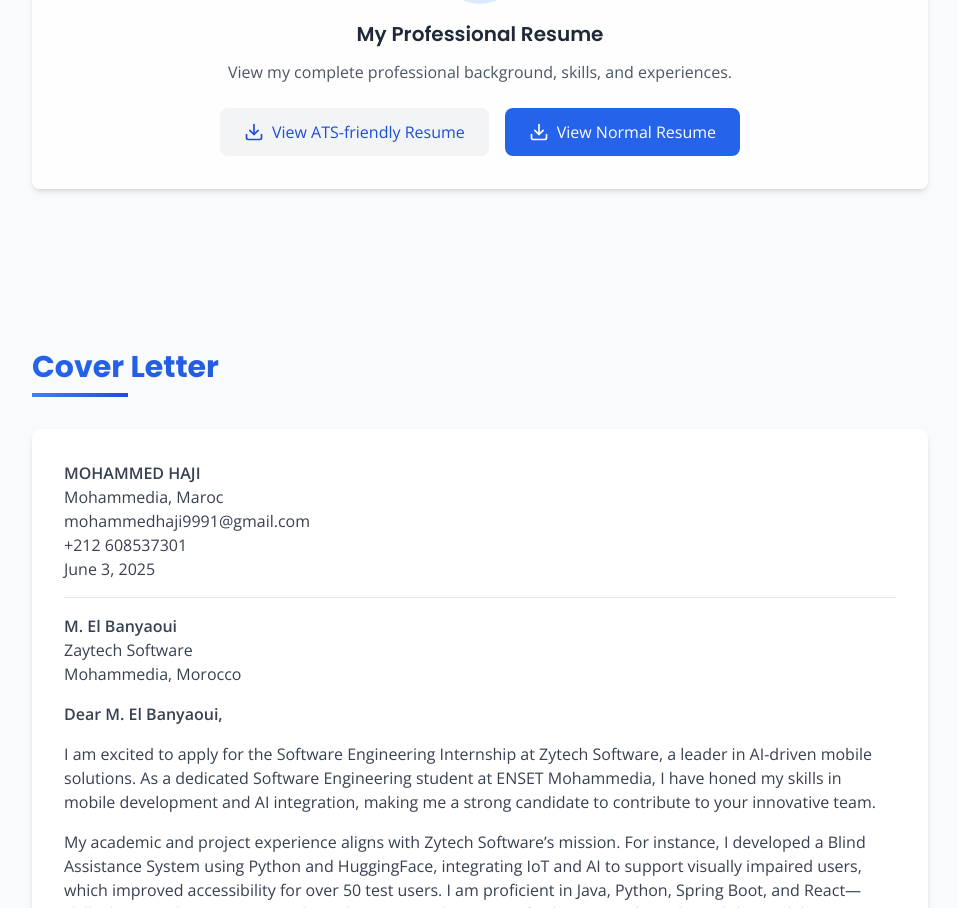
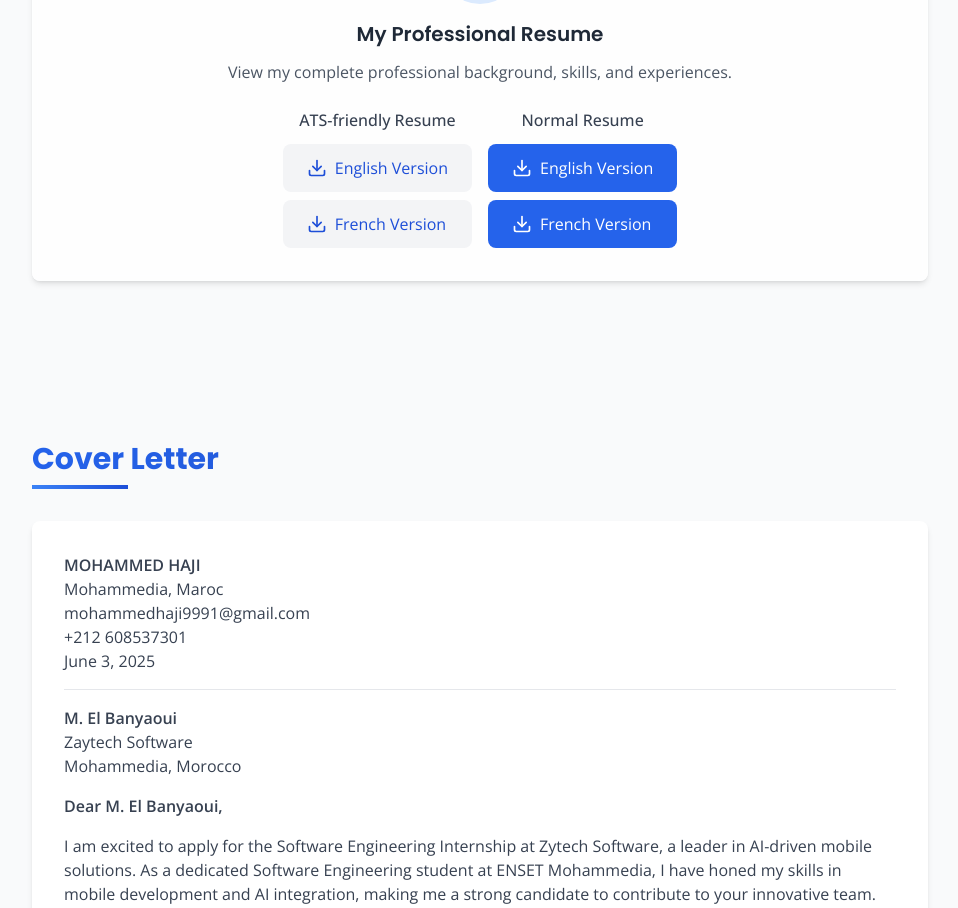
Before and after one commit to MOHAJII/Hyperdoc, a React (Vite) app: page / in a window 1280 px wide. Shown: the part 797-1705 px from the top of the page, without its empty margins (160-1118 px from the left). Built offline with nearby package versions, Linux system fonts and the light colour scheme.

Commit message:
feat: add French version of resumes to Resume component

```diff
--- a/src/components/Resume.tsx
+++ b/src/components/Resume.tsx
@@ -19,24 +19,50 @@ const Resume = () => {
               View my complete professional background, skills, and experiences.
             </p>
             <div className="flex flex-col sm:flex-row gap-4 w-full justify-center">
+              {/* ATS-friendly Resume */}
+              <div className="flex flex-col gap-2">
+                <span className="font-medium text-gray-700 mb-1">ATS-friendly Resume</span>
                 <a
-                href="./docs/ats-resume.pdf" // Replace with your ATS-friendly resume path
+                  href="./docs/ats-resume-english.pdf"
                   target="_blank"
                   rel="noopener noreferrer"
                   className="inline-flex items-center px-6 py-3 bg-gray-100 text-blue-700 rounded-lg transition-colors hover:bg-gray-300 focus:outline-none focus:ring-2 focus:ring-blue-500 focus:ring-opacity-50"
                 >
                   <Download size={20} className="mr-2" />
-                View ATS-friendly Resume
+                  English Version
                 </a>
                 <a
-                href="./docs/resume.pdf" // Replace with your normal resume path
+                  href="./docs/ats-resume-french.pdf"
+                  target="_blank"
+                  rel="noopener noreferrer"
+                  className="inline-flex items-center px-6 py-3 bg-gray-100 text-blue-700 rounded-lg transition-colors hover:bg-gray-300 focus:outline-none focus:ring-2 focus:ring-blue-500 focus:ring-opacity-50"
+                >
+                  <Download size={20} className="mr-2" />
+                  French Version
+                </a>
+              </div>
+              {/* Normal Resume */}
+              <div className="flex flex-col gap-2">
+                <span className="font-medium text-gray-700 mb-1">Normal Resume</span>
+                <a
+                  href="./docs/resume-english.pdf"
                   target="_blank"
                   rel="noopener noreferrer"
                   className="inline-flex items-center px-6 py-3 bg-blue-600 text-white rounded-lg transition-colors hover:bg-blue-700 focus:outline-none focus:ring-2 focus:ring-blue-500 focus:ring-opacity-50"
                 >
                   <Download size={20} className="mr-2" />
-                View Normal Resume
+                  English Version
                 </a>
+                <a
+                  href="./docs/resume-french.pdf"
+                  target="_blank"
+                  rel="noopener noreferrer"
+                  className="inline-flex items-center px-6 py-3 bg-blue-600 text-white rounded-lg transition-colors hover:bg-blue-700 focus:outline-none focus:ring-2 focus:ring-blue-500 focus:ring-opacity-50"
+                >
+                  <Download size={20} className="mr-2" />
+                  French Version
+                </a>
+              </div>
             </div>
           </div>
         </div>
```
Also changed, not shown: 1 other file (tests, documents, lock files or other folders). Lines whose indentation alone changed are shown as unchanged.
